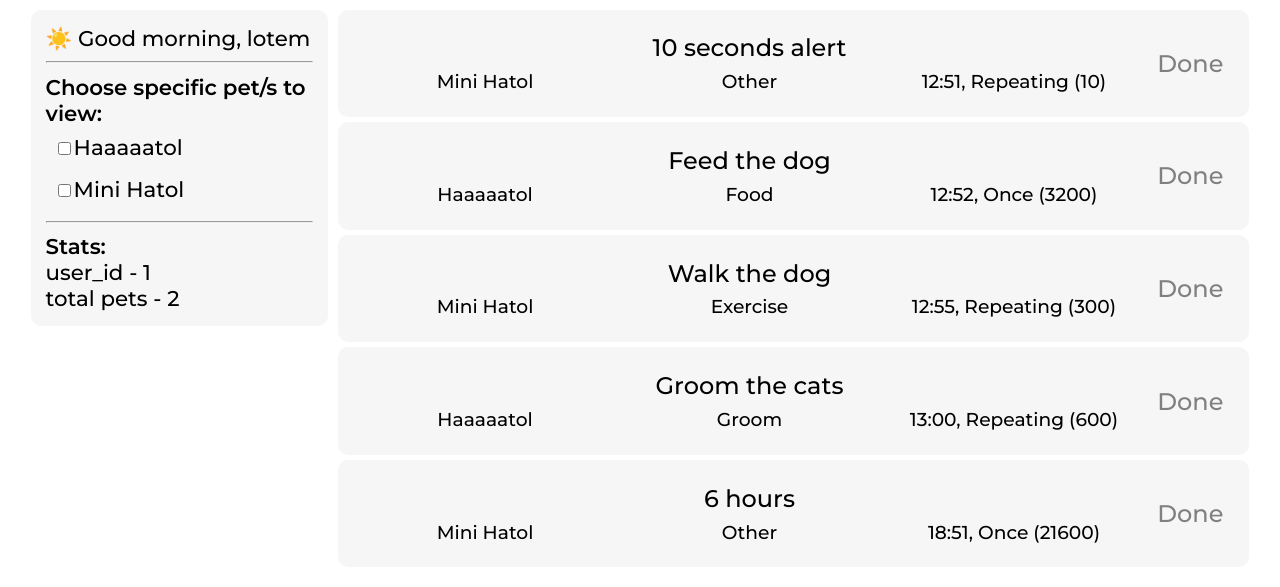
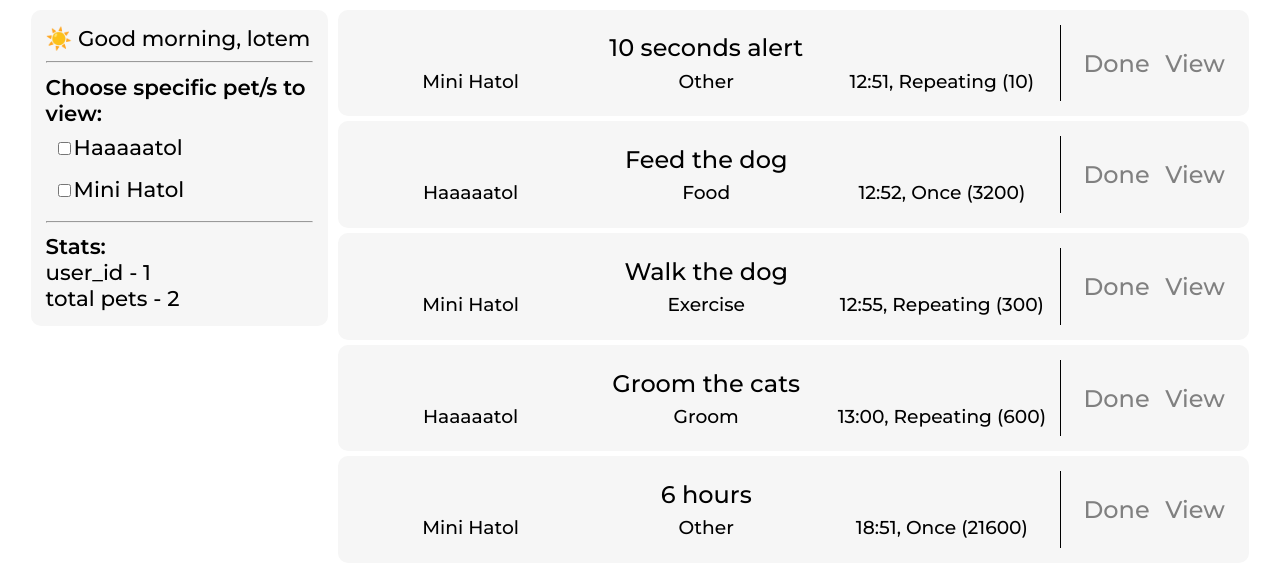
Before and after one commit to l0t3m/WelTail, a Flask app: page /feed/1 in a window 1280 px wide. Shown: the part 50-637 px from the top of the page. Run offline with Flask 3, Linux system fonts and the light colour scheme; the visitor is signed in with stand-in values (Sample User, id 1); data comes from the database, SQL or seed files in the repository.

Commit message:
Improved feed

```diff
--- a/static/javascript/feed.js
+++ b/static/javascript/feed.js
@@ -43,11 +43,9 @@
         } else {
             activities.map((activity) => checkedArr.includes(String(activity.pet_id)) ? newAct.push(activity) : null);
         }
-
         setActivitiesFiltered(newAct);
         return;
     }
-
 
     return (
         <div className="contentContainer">
@@ -93,8 +91,14 @@
                             </div>
                         </div>
 
+                        <div className="separator"></div>
+
                         <div className="action">
-                            <a href={`/activity/done/${activity.user_id}/${activity.activity_id}`}>Done</a>
+                            <a href={`/activity/done/${activity.user_id}/${activity.activity_id}`} className="done">Done</a>
+                        </div>
+
+                        <div className="action">
+                            <a href={`/petprofile/${activity.user_id}/${activity.pet_id}`} className="view">View</a>
                         </div>
                     </div>
                 )}
--- a/static/style/feed.css
+++ b/static/style/feed.css
@@ -52,7 +52,16 @@
 .action {
     display: flex;
     align-items: center;
-    justify-content: space-evenly;
+    justify-content: center;
+    transition: 0.25s;
+}
+
+.done:hover {
+    color: rgb(0, 150, 0);
+}
+
+.view:hover {
+    color: rgb(0, 90, 150);
 }
 
 .secondRow {
@@ -69,3 +78,10 @@
     text-align: center;
     width: 100%;
 }
+
+.separator {
+    padding-right: 1%;
+    border-left: 1px solid black;
+    height: inherit;
+    width: 1%;
+}
```
